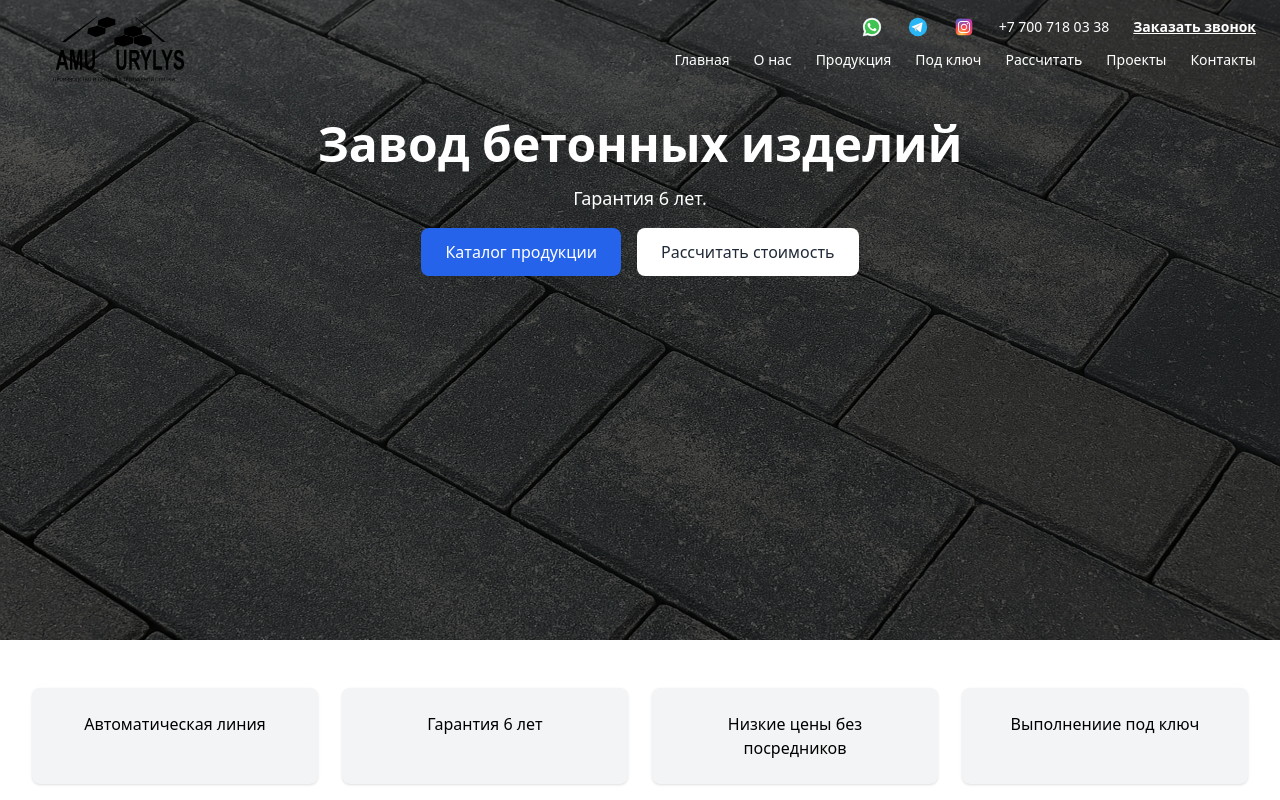
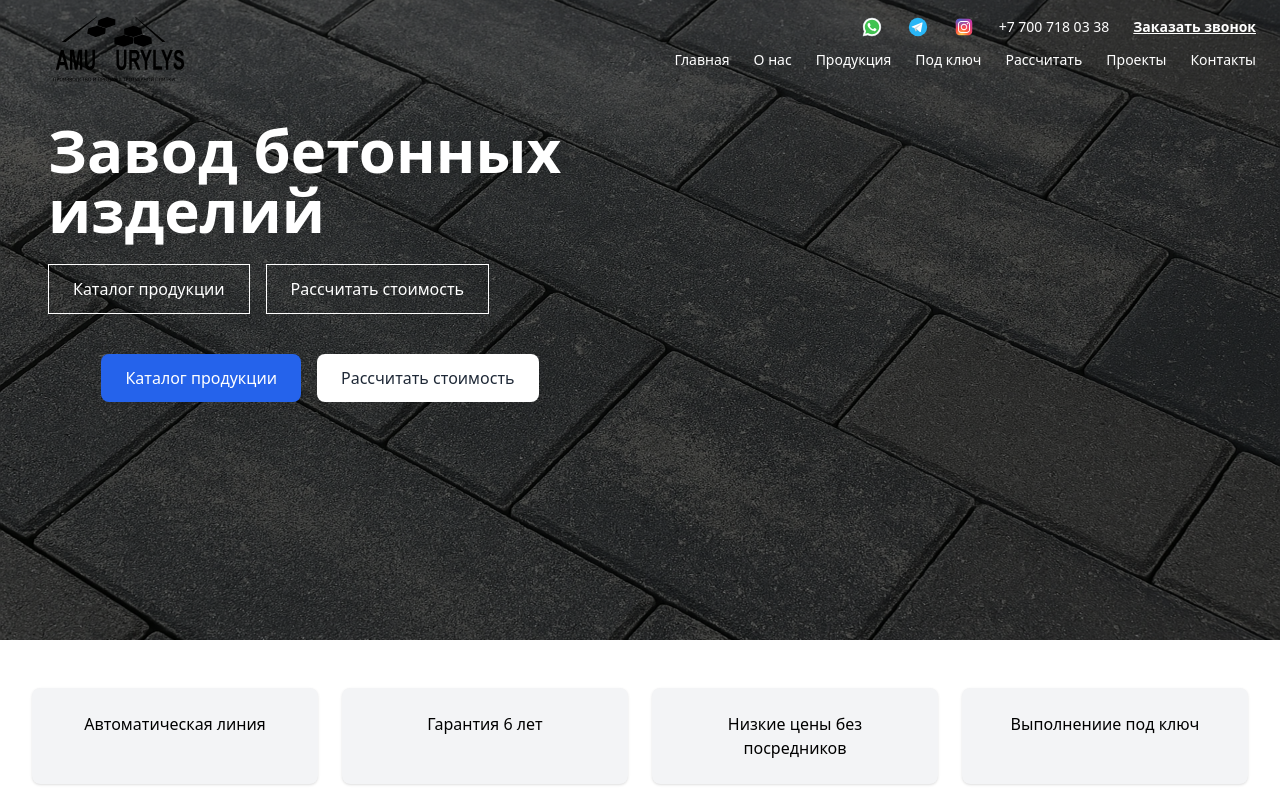
Before and after one commit to DamuQurylys/Damuzavod, a Next.js app: page / in a window 1280 px wide. Shown: the top 800 px of the page. Built offline with nearby package versions, Linux system fonts and the light colour scheme.

Commit message:
Текст Hero

```diff
--- a/src/components/Hero.tsx
+++ b/src/components/Hero.tsx
@@ -21,41 +21,47 @@ export default function Hero({
 }: HeroProps) {
   return (
     <section
-      className="relative w-full min-h-[80vh] bg-cover bg-center text-white pt-[120px] pb-24 px-4"
+      className="relative w-full min-h-[80vh] bg-cover bg-center text-white pt-[120px] px-4"
       style={{ backgroundImage: `url(${backgroundImage})` }}
     >
       {/* Затемнение фона */}
       <div className="absolute inset-0 bg-black bg-opacity-50" />
 
       {/* Контент поверх затемнённого фона */}
-      <div className="relative z-10 max-w-3xl mx-auto text-center space-y-4">
-        <h1 className="text-3xl sm:text-4xl md:text-5xl font-bold">{title}</h1>
+      <div className="relative z-10 max-w-7xl mx-auto h-full flex items-center">
+        <div className="max-w-xl space-y-6 pl-4 sm:pl-8">
+          <h1 className="text-4xl sm:text-5xl md:text-6xl font-bold leading-tight">
+            Завод бетонных изделий
+          </h1>
 
-        {subtitle && (
-          <p className="text-base sm:text-lg">{subtitle}</p>
-        )}
+          <div className="flex gap-4 flex-wrap">
+            <a
+              href="/catalog"
+              className="group relative inline-block px-6 py-3 border border-white text-white text-sm sm:text-base font-medium overflow-hidden transition-all duration-300"
+            >
+              <span className="absolute inset-0 w-0 bg-white transition-all duration-300 group-hover:w-full z-0"></span>
+              <span className="relative z-10 group-hover:text-black transition-colors duration-300">
+                Каталог продукции
+              </span>
+            </a>
 
-        {children && (
-          <div>{children}</div>
-        )}
+            <a
+              href="/calculate"
+              className="group relative inline-block px-6 py-3 border border-white text-white text-sm sm:text-base font-medium overflow-hidden transition-all duration-300"
+            >
+              <span className="absolute inset-0 w-0 bg-white transition-all duration-300 group-hover:w-full z-0"></span>
+              <span className="relative z-10 group-hover:text-black transition-colors duration-300">
+                Рассчитать стоимость
+              </span>
+            </a>
+          </div>
 
-        {buttons && (
-          <div className="flex flex-wrap justify-center gap-4 pt-4">
-            {buttons.map((btn, idx) => (
-              <a
-                key={idx}
-                href={btn.href}
-                className={
-                  btn.variant === 'secondary'
-                    ? 'bg-white text-gray-800 py-2 px-5 rounded-lg'
-                    : 'bg-blue-600 text-white py-2 px-5 rounded-lg'
-                }
-              >
-                {btn.label}
-              </a>
-            ))}
-          </div>
-        )}
+          {children && (
+            <div className="pt-4">
+              {children}
+            </div>
+          )}
+        </div>
       </div>
     </section>
   );
```
